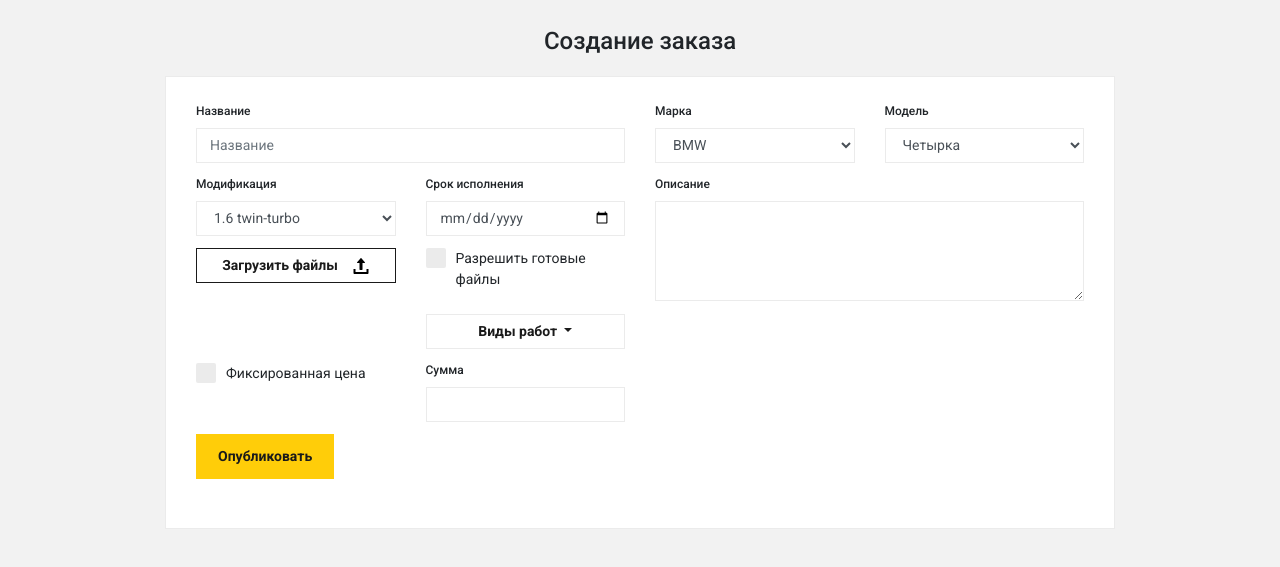
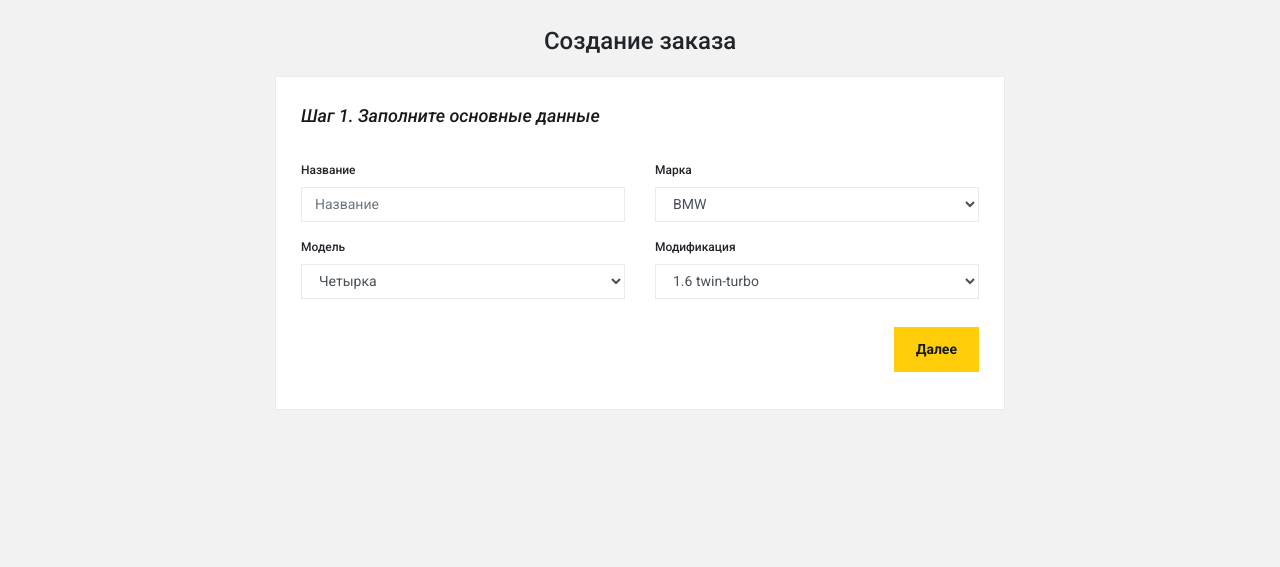
Before and after one commit to karchev97/karchev97.github.io, a website built with webpack: page avto-soft/src/add-order.html in a window 1280 px wide. Shown: the part 63-630 px from the top of the page. Built offline with nearby package versions, Linux system fonts and the light colour scheme.

Commit message:
#avto-soft. Переделана страница "Добавление заказа"

```diff
--- a/avto-soft/package.json
+++ b/avto-soft/package.json
@@ -23,6 +23,7 @@
     "css-loader": "^3.5.3",
     "extract-text-webpack-plugin": "^4.0.0-beta.0",
     "file-loader": "^6.0.0",
+    "html-loader": "^1.3.0",
     "html-webpack-plugin": "^4.3.0",
     "node-sass": "^4.14.1",
     "postcss-loader": "^3.0.0",
--- a/avto-soft/src/add-order.html
+++ b/avto-soft/src/add-order.html
@@ -45,28 +45,33 @@
             </div>
         </nav>
     </div>
-
-    <!-- Блок регистрации -->
     <div class="container container-sign">
         <div class="row">
-            <div class="col-sm-12 offset-sm-0 col-md-12 offset-md-0 col-lg-10 offset-lg-1">
+            <div class="col-sm-12 offset-sm-0 col-md-12 offset-md-0 col-lg-8 offset-lg-2">
                 <h1 class="h1-title text-center">Создание заказа</h1>
-                <div>
-                    <!-- <div class="sign-up-step">Шаг 1. Заполните форму</div> -->
-                    <form action="" method="">
-                        <div class="row form-group form-group-sign form-group-add-order">
-                            <div class="col-sm-6 col-md-6">
+
+                <div class="add-order-slider">
+                    <div class="sign-up-slider-item form-group-add-order">
+                        <div class="sign-up-step">Шаг 1. Заполните основные данные</div>
+
+                        <div class="row ">
+                            <div class="col-md-6">
+                                <div class="form-group form-group-sign">
                                     <label class="label-input" for="name-input">Название</label>
                                     <input type="text" class="form-control" id="name-input" placeholder="Название" autocomplete="off" name="">
                                 </div>
-                            <div class="col-sm-6 col-md-3">
+                            </div>
+                            <div class="col-md-6">
+                                <div class="form-group form-group-sign">
                                     <label class="label-input" for="marka-input">Марка</label>
                                     <select class="form-control select-input" name="" id="marka-input">
                                             <option value="BMW">BMW</option>
                                             <option value="Lada">Lada</option>
                                         </select>
                                 </div>
-                            <div class="col-sm-12 col-md-3">
+                            </div>
+                            <div class="col-md-6">
+                                <div class="form-group form-group-sign">
                                     <label class="label-input" for="model-input">Модель</label>
                                     <select class="form-control select-input" name="" id="model-input">
                                             <option value="Четырка">Четырка</option>
@@ -74,37 +79,62 @@
                                             <option value="Priora">Priora</option>
                                         </select>
                                 </div>
-                            <div class="col-sm-12 col-md-6 order-1 order-sm-1 order-md-0">
-                                <div class="row">
-                                    <div class="col-sm-6 col-md-6">
+                            </div>
+                            <div class="col-md-6">
+                                <div class="form-group form-group-sign">
                                     <label class="label-input" for="modify-input">Модификация</label>
                                     <select class="form-control select-input" name="" id="modify-input">
                                             <option value="1.6 twin-turbo">1.6 twin-turbo</option>
                                             <option value="Чёткий салон">Чёткий салон</option>
                                         </select>
                                 </div>
+                            </div>
+                        </div>
+                        <div class="col-12 text-right add-order-button-cont">
+                            <!-- Устанавливаем атрибут disabled если поля формы не заполнены -->
+                            <button type="button" class="btn btn-warning signup-next text-right">Далее</button>
+                        </div>
+                    </div>
+
+                    <div class="sign-up-slider-item form-group-add-order">
+                        <div class="sign-up-step">Шаг 2. Загрузите необходимые файлы</div>
+                        <div class="form-group form-group-sign row">
+                            <div class="col-sm-6 col-md-6">
+                                <label class="file-input-label text-center" for="file-input">Загрузить файлы <img src="./img/upload.svg" alt="Загрузить файлы"></label>
+                                <input type="file" name="file" class="file-input" id="file-input" multiple>
+                            </div>
+                            <div class="col-sm-6 col-md-6 d-flex align-items-center">
+                                <label class="custom-radio">Разрешить готовые файлы
+                                    <input type="checkbox" name="">
+                                    <span class="checkmark checkmark-checkbox"></span>
+                                </label>
+                            </div>
+                            <div class="col-sm-6 d-none d-sm-block">
+                                <div class="file-zone">
+                                    <div id="drop_zone">Перетащите сюда файлы</div>
+                                </div>
+                            </div>
+                            <div class="col-sm-6" id="file-list"></div>
+                        </div>
+                        <!-- Устанавливаем атрибут disabled если поля формы не заполнены -->
+                        <div class="slider-buttons-cont">
+                            <button type="button" class="btn btn-warning signup-prev">Назад</button>
+                            <button type="button" class="btn btn-warning signup-next">Далее</button>
+                        </div>
+                    </div>
+
+                    <div class="sign-up-slider-item form-group-add-order">
+                        <div class="sign-up-step">Последний шаг. Заполните оставшиеся поля</div>
+                        <div class="form-group form-group-sign row">
                             <div class="col-sm-6 col-md-6">
                                 <label class="label-input" for="date-input">Срок исполнения</label>
                                 <input type="date" class="form-control" id="date-input" name="">
                             </div>
                             <div class="col-sm-6 col-md-6">
-                                        <label class="file-input-label text-center" for="file-input">Загрузить файлы <img src="./img/upload.svg" alt="Загрузить файлы"></label>
-                                        <input type="file" name="file" class="file-input" id="file-input" multiple>
-                                    </div>
-                                    <div class="col-sm-6 col-md-6">
-                                        <label class="custom-radio">Разрешить готовые файлы
-                                            <input type="checkbox" name="">
-                                            <span class="checkmark checkmark-checkbox"></span>
-                                        </label>
-                                    </div>
-                                    <div class="col-sm-6" id="file-list">
-                                    </div>
-                                    <div class="col-sm-6 col-md-6">
                                 <div class="dropdown show">
-                                            <button type="button" class="btn signup-next signup-next-first dropdown-toggle dropdown-toggle-filter dropdown-toggle-add-order" role="button" id="dropdownMenuLink" data-toggle="dropdown" aria-haspopup="true" aria-expanded="false">
+                                    <button type="button" class="btn signup-next-first dropdown-toggle dropdown-toggle-filter dropdown-toggle-add-order" role="button" id="dropdownMenuLink" data-toggle="dropdown" aria-haspopup="true" aria-expanded="false">
                                         Виды работ
                                     </button>
-
                                     <div class="dropdown-menu dropdown-menu-filter">
                                         <label class="custom-radio">Дефектовка
                                             <input type="checkbox" checked="checked" name="radio">
@@ -125,28 +155,25 @@
                                     </div>
                                 </div>
                             </div>
+                            <div class="col-sm-12">
+                                <label class="label-input desc-label" for="desc-input">Описание</label>
+                                <textarea class="desc-input-text" name="" id="desc-input"></textarea>
+                            </div>
                             <div class="col-sm-6 col-md-6">
-                                        <label class="custom-radio">Фиксированная цена
+                                <label class="label-input" for="price-input">Сумма</label>
+                                <input type="text" class="form-control" id="price-input" name="">
+                                <label class="custom-radio custom-radio-order">Фиксированная цена
                                     <input type="checkbox" name="fix-price">
                                     <span class="checkmark checkmark-checkbox"></span>
                                 </label>
                             </div>
-                                    <div class="col-sm-6 col-md-6">
-                                        <label class="label-input" for="price-input">Сумма</label>
-                                        <input type="text" class="form-control" id="price-input" name="">
                         </div>
-                                    <div class="col-sm-12">
-                                        <button type="submit" class="btn btn-warning signup-next public-order">Опубликовать</button>
+                        <!-- Устанавливаем атрибут disabled если поля формы не заполнены -->
+                        <div class="slider-buttons-cont">
+                            <button type="button" class="btn btn-warning signup-prev">Назад</button>
+                            <button type="button" class="btn btn-warning signup-next">Опубликовать</button>
                         </div>
                     </div>
-                            </div>
-
-                            <div class="col-sm-12 col-md-6 order-0 order-sm-0 order-md-1">
-                                <label class="label-input" for="desc-input">Описание</label>
-                                <textarea class="desc-input-text" name="" id="desc-input"></textarea>
-                            </div>
-                        </div>
-                    </form>
                 </div>
             </div>
         </div>
--- a/avto-soft/src/js/index.js
+++ b/avto-soft/src/js/index.js
@@ -5,6 +5,7 @@ import 'slick-carousel'
 import './mask.js'
 import '../scss/index.scss'
 
+// Init sliders
 $('.sign-up-slider').slick({
     prevArrow: $('.signup-prev'),
     nextArrow: $('.signup-next'),
@@ -13,14 +14,25 @@ $('.sign-up-slider').slick({
     swipe: false,
 });
 
+$('.add-order-slider').slick({
+    prevArrow: $('.signup-prev'),
+    nextArrow: $('.signup-next'),
+    draggable: false,
+    infinite: false,
+    swipe: false,
+});
+
+// Init mask's for inputs
 $('.mask-card-number').mask('9999 9999 9999 9999');
 
 $('.dropdown-menu-filter').on('click', function(e) {
     e.stopPropagation();
 });
 
-// Вывод списка выбранных файлов
+// Show list of the files
 function handleFileSelect(evt) {
+    evt.stopPropagation();
+    evt.preventDefault();
     var files = evt.target.files;
 
     var output = [];
@@ -30,9 +42,12 @@ function handleFileSelect(evt) {
     document.getElementById('file-list').innerHTML = output.join('');
 }
 
-document.getElementById('file-input').addEventListener('change', handleFileSelect, false);
+let file_input = document.getElementById('file-input');
+if (file_input) {
+    file_input.addEventListener('change', handleFileSelect);
+}
 
-// hamburg init
+// Hamburg init
 var forEach = function(t, o, r) {
     if ("[object Object]" === Object.prototype.toString.call(t))
         for (var c in t) Object.prototype.hasOwnProperty.call(t, c) && o.call(r, t[c], c, t);
@@ -48,3 +63,26 @@ if (hamburgers.length > 0) {
         }, false);
     });
 }
+
+// DRAG & DROP files
+function handleFileSelect2(evt) {
+    evt.stopPropagation();
+    evt.preventDefault();
+    var files = evt.dataTransfer.files;
+    var output = [];
+    for (var i = 0, f; f = files[i]; i++) {
+        output.push('<label class="custom-radio">' + escape(f.name) + '<input type="checkbox" name=""><span class="checkmark checkmark-checkbox" title="Показывать только выбранному исполнителю"></span></label>');
+    }
+    document.getElementById('file-list').innerHTML = output.join('');
+}
+
+function handleDragOver(evt) {
+    evt.stopPropagation();
+    evt.preventDefault();
+    evt.dataTransfer.dropEffect = 'copy'; // Explicitly show this is a copy.
+}
+
+// Setup the Drag n' Drop listeners.
+var dropZone = document.getElementById('drop_zone');
+dropZone.addEventListener('dragover', handleDragOver, false);
+dropZone.addEventListener('drop', handleFileSelect2, false);
--- a/avto-soft/src/scss/more/main.scss
+++ b/avto-soft/src/scss/more/main.scss
@@ -209,7 +209,8 @@ button:focus {
 }
 
 .signup-next,
-.signup-prev {
+.signup-prev,
+.dropdown-toggle-add-order {
     border-radius: 0;
     font-size: 14px;
     color: $mainDark;
@@ -547,11 +548,13 @@ button:focus {
     font-size: 14px;
     color: $mainDark;
     background-color: #fff;
-    padding: 6px 20px;
+    padding: 9px 20px;
     font-weight: 600;
     border: 1px solid $mainDark;
     transition: $transition;
     width: 100%;
+    display: flex;
+    justify-content: center;
     &:hover {
         cursor: pointer;
         background-color: $mainLight;
@@ -567,7 +570,7 @@ button:focus {
 
 .form-group-add-order {
     background-color: #fff;
-    padding: 25px 15px;
+    padding: 25px;
     border: 1px solid $gray;
     &>div {
         margin-bottom: 12px;
@@ -578,6 +581,7 @@ button:focus {
 }
 
 .dropdown-toggle-add-order {
+    margin-top: 26px;
     padding: 6px 20px;
 }
 
@@ -598,3 +602,29 @@ button:focus {
         color: $mainDark;
     }
 }
+
+.add-order-button-cont {
+    padding-left: 0;
+    padding-right: 0;
+}
+
+.file-zone {
+    padding: 10px;
+    border: 1px solid $gray;
+}
+
+#drop_zone {
+    border: 2px dashed $gray;
+    border-radius: 5px;
+    padding: 25px;
+    text-align: center;
+    color: #bbb;
+}
+
+.desc-label {
+    margin-top: 15px;
+}
+
+.custom-radio-order {
+    margin-top: 15px;
+}
--- a/avto-soft/webpack.config.js
+++ b/avto-soft/webpack.config.js
@@ -62,7 +62,7 @@ module.exports = {
                         loader: 'css-loader',
                     }, ]
                 })
-            }
+            },
         ]
 
     },
```
Also changed, not shown: avto-soft/dist/add-order.html, avto-soft/dist/bundle.js, avto-soft/dist/dash_files.html, avto-soft/dist/dash_orders.html, avto-soft/dist/dash_trans.html, avto-soft/dist/index.html, avto-soft/dist/orders-maker.html, avto-soft/dist/signup.html, 2 other files. Lines whose indentation alone changed are shown as unchanged.
